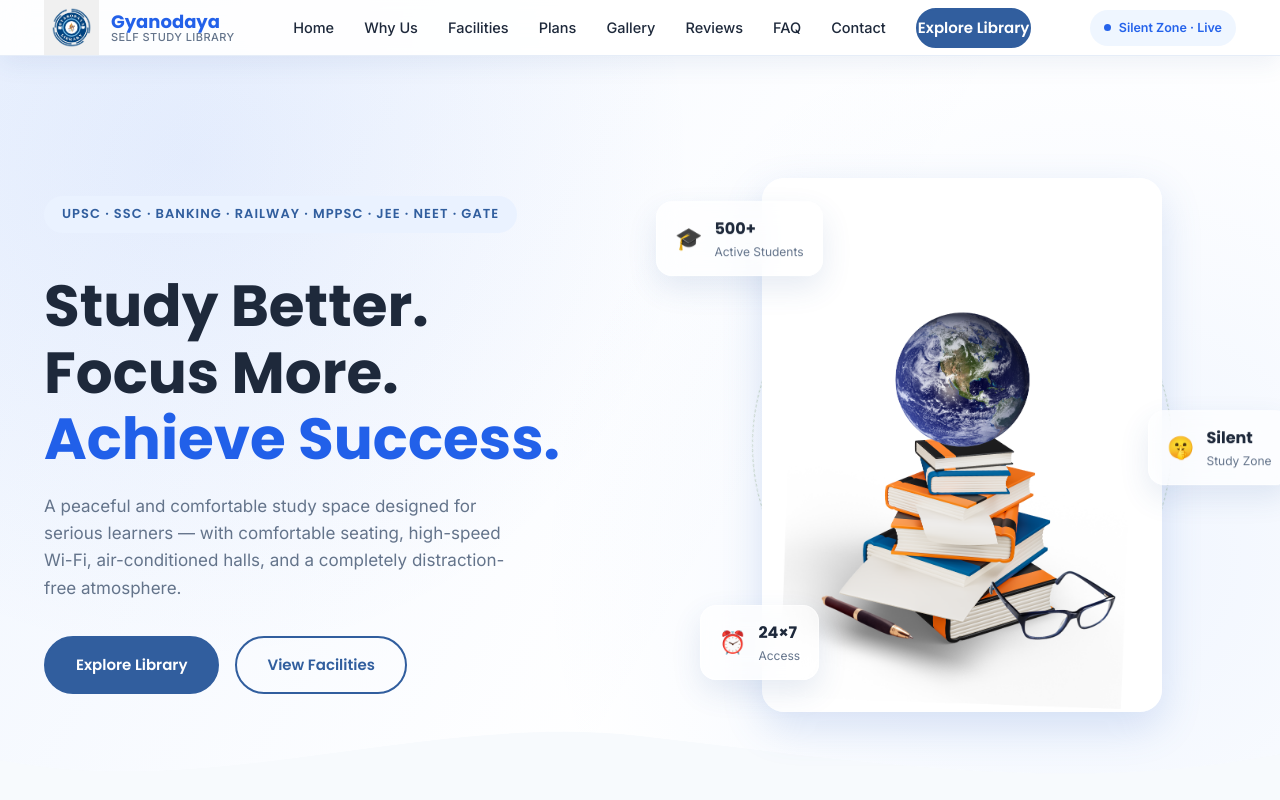
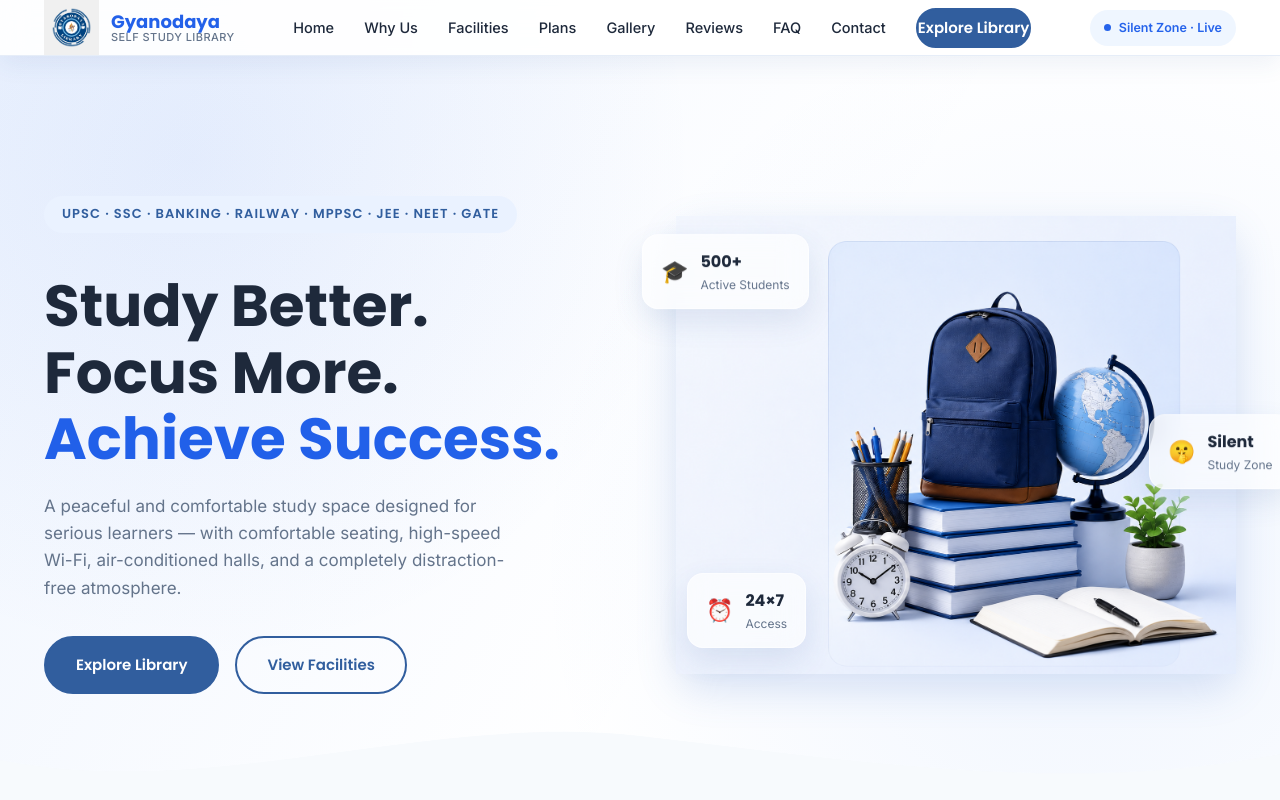
Before and after one commit to vinita4556/gyanodaya_library, a React (Vite) app: page / in a window 1280 px wide. Shown: the top 800 px of the page. Built offline with nearby package versions, Linux system fonts and the light colour scheme.

Commit message:
update all files

```diff
--- a/src/components/Hero.css
+++ b/src/components/Hero.css
@@ -102,10 +102,10 @@
 
 .hero__image-frame {
   position: relative;
-  width: min(400px, 80vw);
-  aspect-ratio: 3 / 4;
-  border-radius: var(--radius-lg);
-  overflow: hidden;
+  width: min(560px, 95vw);
+  aspect-ratio:auto;
+  border-radius: 24px;
+  overflow:visible;
   box-shadow: var(--shadow-glow);
   animation: fadeSlideUp 1s var(--ease-out) 0.2s both;
   z-index: 2;
@@ -114,7 +114,7 @@
 .hero__image {
   width: 100%;
   height: 100%;
-  object-fit: cover;
+  object-fit: contain ;
 }
 
 .hero__float {
--- a/src/components/Hero.jsx
+++ b/src/components/Hero.jsx
@@ -1,5 +1,5 @@
 import './Hero.css';
-import hero from "../assets/hero.png";
+import logo4 from "../assets/logo4.png";
 
 export default function Hero() {
   return (
@@ -30,7 +30,7 @@ export default function Hero() {
           <div className="hero__focus-ring" aria-hidden="true" />
           <div className="hero__image-frame">
             <img
-              src={hero}
+              src={logo4}
               alt="Students studying quietly at individual desks in a bright reading hall"
               className="hero__image"
             />
```
Also changed, not shown: src/assets/logo4.png (added).
